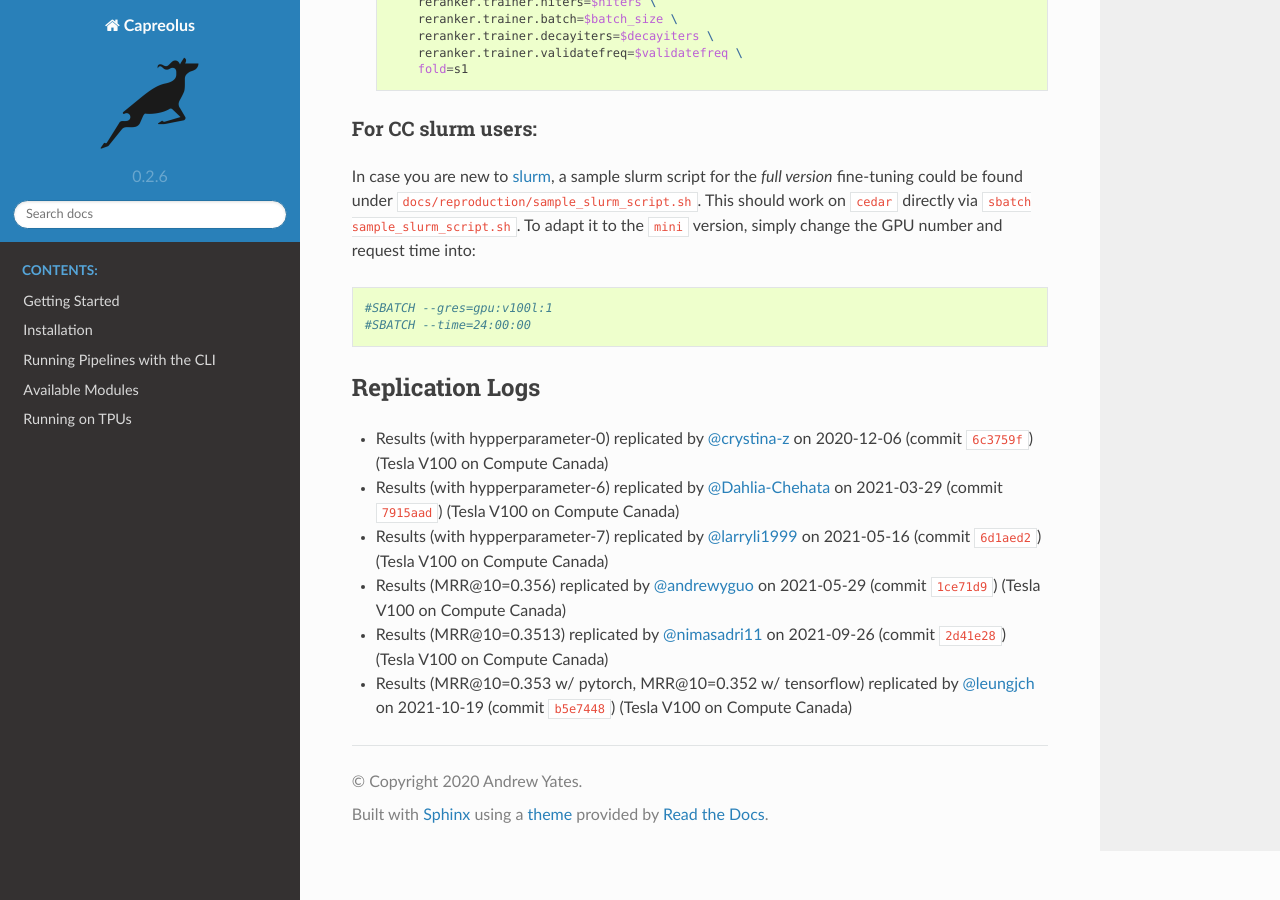
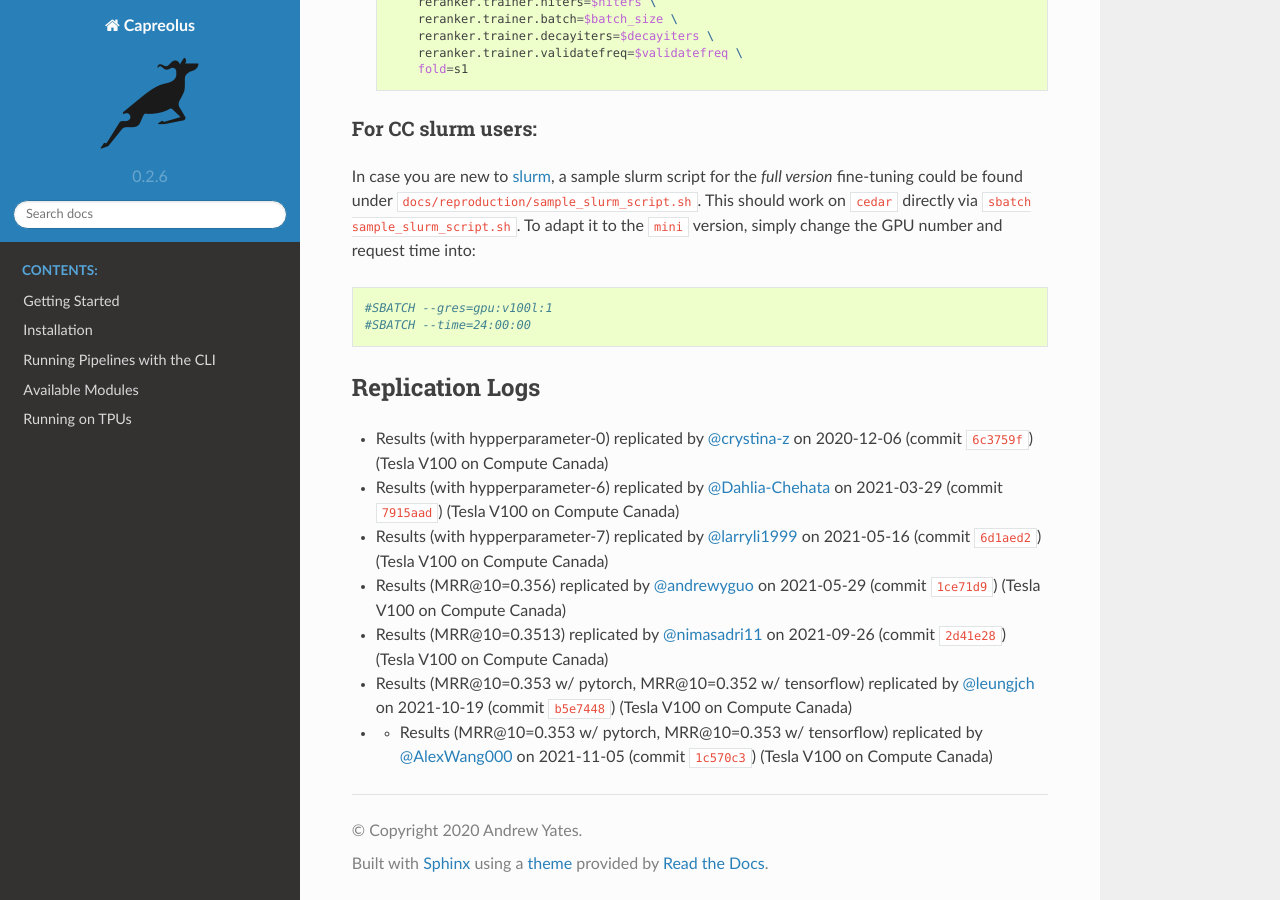
Before and after one commit to capreolus-ir/capreolus, a Sphinx documentation site: the page built from docs/reproduction/MS_MARCO.md, in a window 1280 px wide and 900 px high, scrolled down 1740 px. Built offline with Sphinx 7.4.7 and the Read the Docs theme 2.0.0, drawn with Linux system fonts in a browser that asks for light colours.

Commit message:
Update msmarco reproduction log

```diff
--- a/docs/reproduction/MS_MARCO.md
+++ b/docs/reproduction/MS_MARCO.md
@@ -87,3 +87,4 @@
 + Results (MRR@10=0.356) replicated by [@andrewyguo](https://github.com/andrewyguo) on 2021-05-29 (commit [`1ce71d9`](https://github.com/capreolus-ir/capreolus/commit/1ce71d93ab5473b40d4ae02768fd053261b27320)) (Tesla V100 on Compute Canada)
 + Results (MRR@10=0.3513) replicated by [@nimasadri11](https://github.com/nimasadri11) on 2021-09-26 (commit [`2d41e28`](https://github.com/capreolus-ir/capreolus/commit/2d41e28092813c22bfa5e8e2a88ff3ca944a688a)) (Tesla V100 on Compute Canada)
 + Results (MRR@10=0.353 w/ pytorch, MRR@10=0.352 w/ tensorflow) replicated by [@leungjch](https://github.com/leungjch) on 2021-10-19 (commit [`b5e7448`](https://github.com/crystina-z/capreolus/commit/b5e7448ab88aea69ab0df0838424254d0a079e7b)) (Tesla V100 on Compute Canada)
++ + Results (MRR@10=0.353 w/ pytorch, MRR@10=0.353 w/ tensorflow) replicated by [@AlexWang000](https://github.com/AlexWang000) on 2021-11-05 (commit [`1c570c3`](https://github.com/crystina-z/capreolus/commit/1c570c34630a984ccff3843d89223effa5d48aba)) (Tesla V100 on Compute Canada)
```
